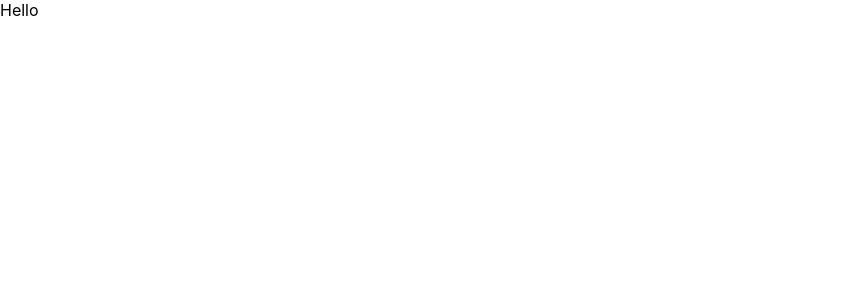
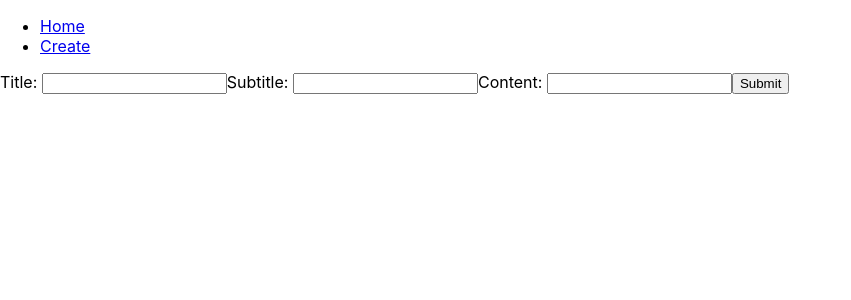
Before and after one commit to ajay09a/Personal-Blogging-webapp, a React (Create React App) app: page /create-post in a window 1280 px wide. Shown: the top 300 px of the page, without its empty margins (0-851 px from the left). Built offline with nearby package versions, Linux system fonts and the light colour scheme.

Commit message:
structure build

```diff
--- a/package.json
+++ b/package.json
@@ -8,6 +8,7 @@
     "@testing-library/user-event": "^13.5.0",
     "react": "^18.2.0",
     "react-dom": "^18.2.0",
+    "react-router-dom": "^6.10.0",
     "react-scripts": "5.0.1",
     "web-vitals": "^2.1.4"
   },
--- a/src/components/App.js
+++ b/src/components/App.js
@@ -1,9 +1,20 @@
+import React from 'react';
+import { BrowserRouter, Routes, Route } from "react-router-dom";
+import Navbar from './Navbar'
+import CreatePost from './CreatePost';
+import Home from './Home';
+import PostDetail from './PostDetail';
 
 function App() {
   return (
-    <div className="App">
-      Hello
-    </div>
+    <BrowserRouter>
+      <Navbar />
+      <Routes>
+        <Route path="/" element={<Home/>} />
+        <Route exact path="/post/:postId" element={<PostDetail/>} />
+        <Route exact path="/create-post" element={<CreatePost/>} />
+      </Routes>
+    </BrowserRouter>
   );
 }
 
--- /dev/null
+++ b/src/components/CreatePost.js
@@ -0,0 +1,28 @@
+import React from 'react';
+import { useForm } from './useForm';
+
+const CreatePost = () => {
+    const title = useForm('');
+    const subTitle = useForm('');
+    const content = useForm('');
+
+    const handlesubmit = (e)=>{
+        e.preventDefault();
+        console.log('Title: ', title);
+        console.log('Subtitle: ', subTitle);
+        console.log('Content: ', content);
+    }
+  return (
+    <form onSubmit={handlesubmit}>
+        <label>Title: </label>
+        <input {...title} />
+        <label>Subtitle: </label>
+        <input {...subTitle} />
+        <label>Content: </label>
+        <input {...content} />
+        <button>Submit</button>
+    </form>
+  )
+}
+
+export default CreatePost
--- /dev/null
+++ b/src/components/Home.js
@@ -0,0 +1,9 @@
+import React from 'react'
+
+const Home = () => {
+  return (
+    <div>Home</div>
+  )
+}
+
+export default Home
--- /dev/null
+++ b/src/components/Navbar.js
@@ -0,0 +1,19 @@
+import React from 'react'
+import {Link} from 'react-router-dom'
+
+const Navbar = () => {
+  return (
+    <>
+        <ul>
+            <li>
+                <Link to="/">Home</Link>
+            </li>
+            <li>
+                <Link to="create-post">Create</Link>
+            </li>
+        </ul>
+    </>
+  )
+}
+
+export default Navbar
--- /dev/null
+++ b/src/components/PostDetail.js
@@ -0,0 +1,9 @@
+import React from 'react'
+
+const PostDetail = () => {
+  return (
+    <div>PostDetail</div>
+  )
+}
+
+export default PostDetail
--- /dev/null
+++ b/src/components/useForm.js
@@ -0,0 +1,13 @@
+import { useState } from "react";
+
+export function useForm(initialValue){
+    const [value, setValue] = useState(initialValue);
+
+    function handleChange(e){
+        setValue(e.target.value);
+    }
+    return {
+        value,
+        onChange: handleChange,
+    };
+}
```
Also changed, not shown: 1 other file (tests, documents, lock files or other folders).
